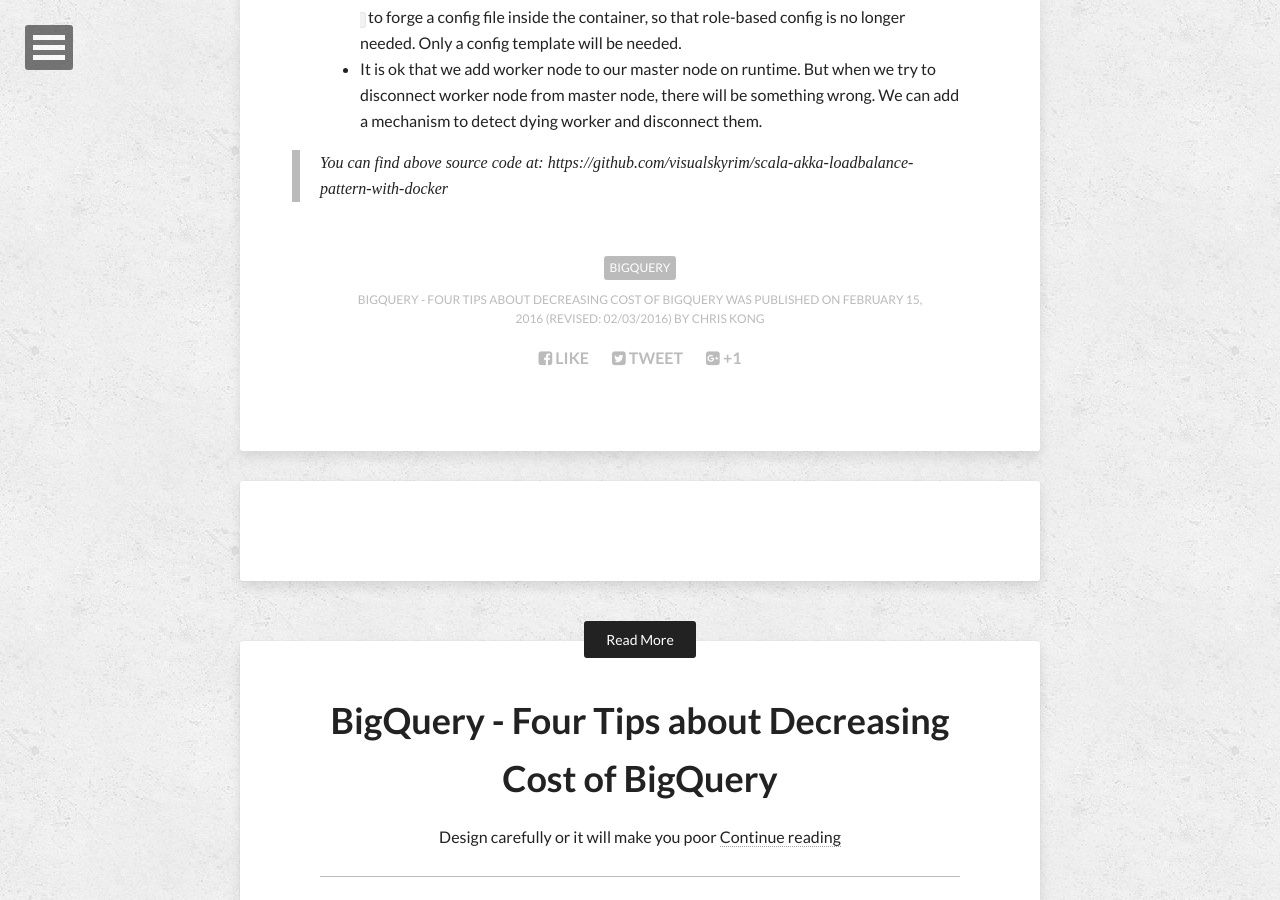
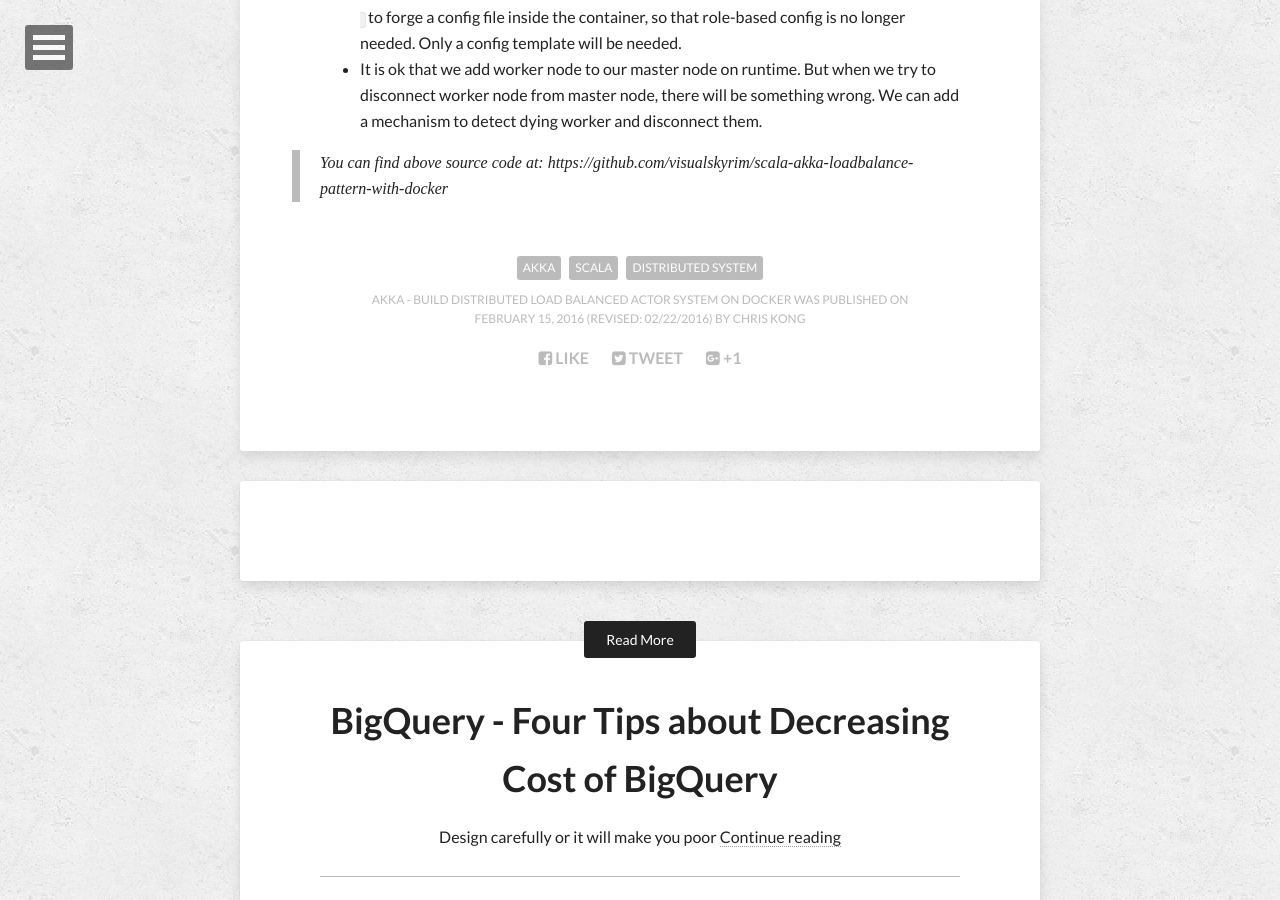
Before and after one commit to visualskyrim/visualskyrim.github.io, a Jekyll site: the page built from _posts/2016-02-15-distributed-system-with-akka.md, in a window 1280 px wide and 900 px high, scrolled down 10407 px. Built offline with Jekyll 4.4.1, drawn with Linux system fonts in a browser that asks for light colours; nearby versions of some CDN libraries; comment, search, counter and statistics services are not loaded; some of the changed text lies outside the part shown.

Commit message:
fix the post head

```diff
--- a/_posts/2016-02-15-distributed-system-with-akka.md
+++ b/_posts/2016-02-15-distributed-system-with-akka.md
@@ -1,10 +1,10 @@
 ---
 layout: post
-title: "BigQuery - Four Tips about Decreasing Cost of BigQuery"
-description: "Design carefully or it will make you poor"
-modified: 2016-02-03
-tags: BigQuery
-category: Snippets
+title: "Akka - Build distributed load balanced actor system on docker"
+description: "Behold, the power of Akka."
+modified: 2016-02-22
+tags: [akka,scala,distributed system]
+category: Akka
 image:
   feature: abstract-14.jpg
   credit: Chris Kong
```
